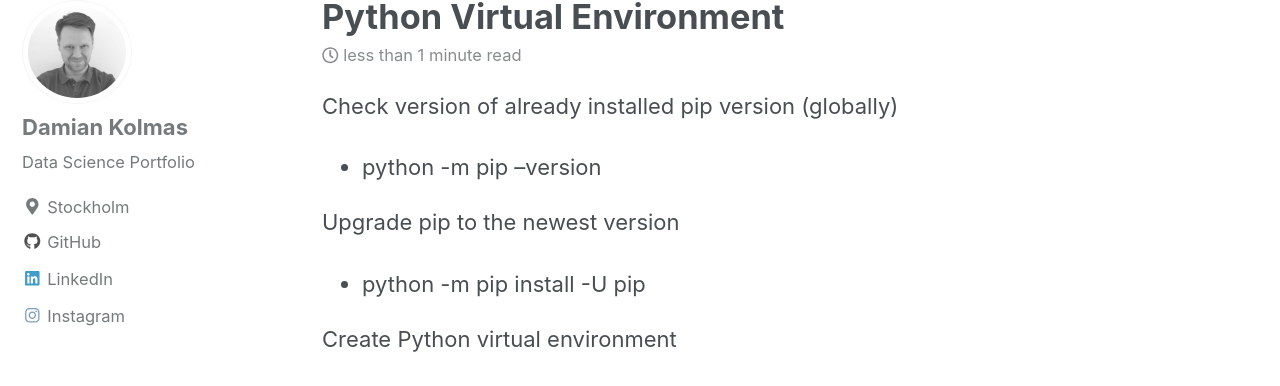
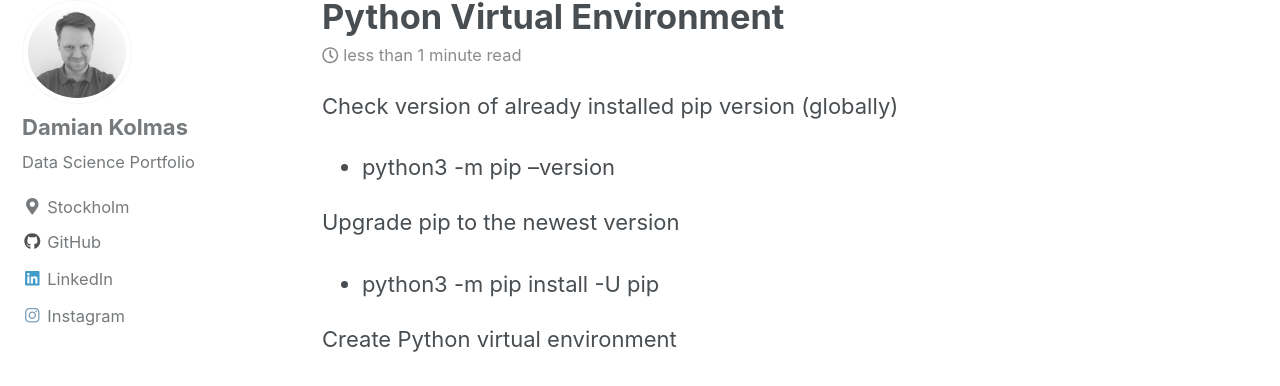
Before and after one commit to DKolmas/DKolmas.github.io, a Jekyll site: the page built from _posts/2020-12-26-Python-Virtual-Environment-Commnads.md, in a window 1280 px wide and 900 px high. Shown: the part 111-497 px from the top of the window. Built offline with Jekyll 4.4.1, drawn with Linux system fonts in a browser that asks for light colours; cached includes are drawn as plain includes.

Commit message:
python to python3 change is some commands

```diff
--- a/_posts/2020-12-26-Python-Virtual-Environment-Commnads.md
+++ b/_posts/2020-12-26-Python-Virtual-Environment-Commnads.md
@@ -9,10 +9,10 @@ classes: wide
 ---
 
 Check version of already installed pip version (globally)
- - python -m pip --version
+ - python3 -m pip --version
 
 Upgrade pip to the newest version
-* python -m pip install -U pip
+* python3 -m pip install -U pip
 
 Create Python virtual environment
 * python3 -m venv /path/to/new/virtual/environment
```
